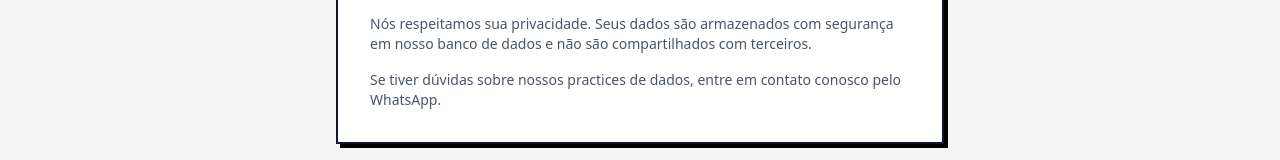
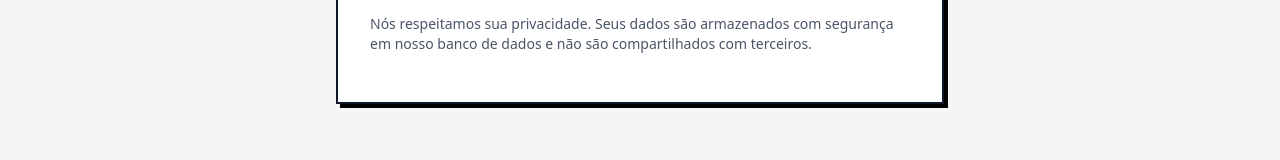
Before and after one commit to zona-street/zona-street, a Next.js app: page /unsubscribe in a window 1280 px wide. Shown: the part 607-767 px from the top of the page. Built offline with nearby package versions, Linux system fonts and the light colour scheme; no server answers.

Commit message:
Update UnsubscribeForm.tsx

```diff
--- a/app/unsubscribe/UnsubscribeForm.tsx
+++ b/app/unsubscribe/UnsubscribeForm.tsx
@@ -136,10 +136,6 @@ export default function UnsubscribeForm() {
               segurança em nosso banco de dados e não são compartilhados com
               terceiros.
             </p>
-            <p className="text-sm text-gray-600">
-              Se tiver dúvidas sobre nossos practices de dados, entre em contato
-              conosco pelo WhatsApp.
-            </p>
           </div>
         </div>
       )}
```
